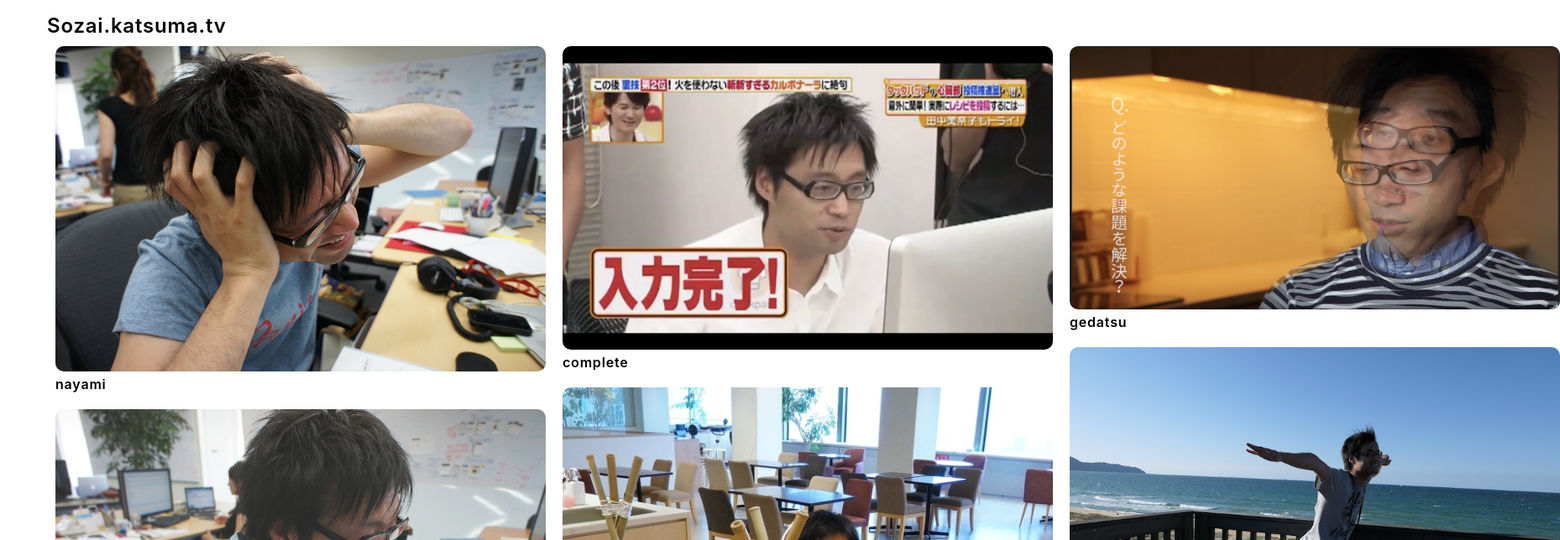
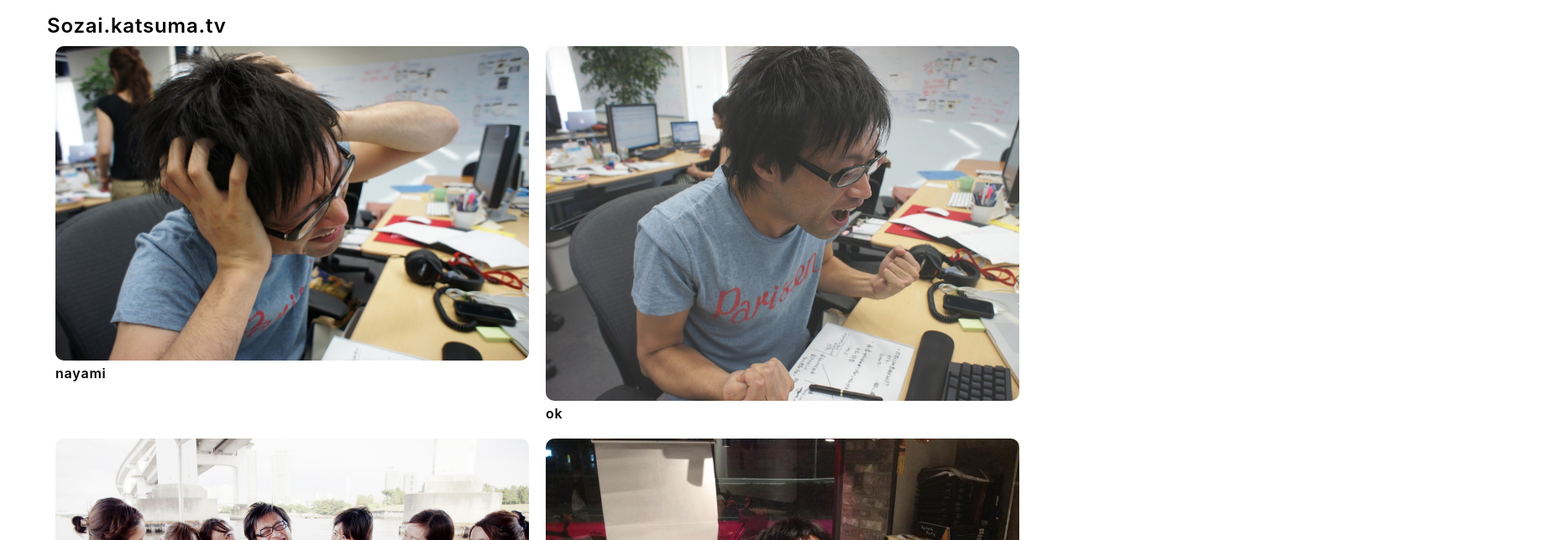
Before and after one commit to katsuma/sozai.katsuma.tv, a Next.js app: page / in a window 1280 px wide. Shown: the top 644 px of the page at 84% size, 1858 px wide, since content can reach past the window. Built offline with nearby package versions, Linux system fonts and the light colour scheme.

Commit message:
Adjust style for wide-screen user

```diff
--- a/src/components/Sozai/Sozai.module.css
+++ b/src/components/Sozai/Sozai.module.css
@@ -1,5 +1,5 @@
 .sozai {
-  margin: 10px 10px 20px 10px;
+  padding: 10px 10px 20px 10px;
 }
 
 .sozai .image:last-of-type {
--- a/src/components/SozaiList/SozaiList.module.css
+++ b/src/components/SozaiList/SozaiList.module.css
@@ -1,7 +1,6 @@
 .sozaiList {
   display: flex;
   flex-wrap: wrap;
-  flex-direction: column;
 }
 
 @media screen and (min-width: 800px) {
```
